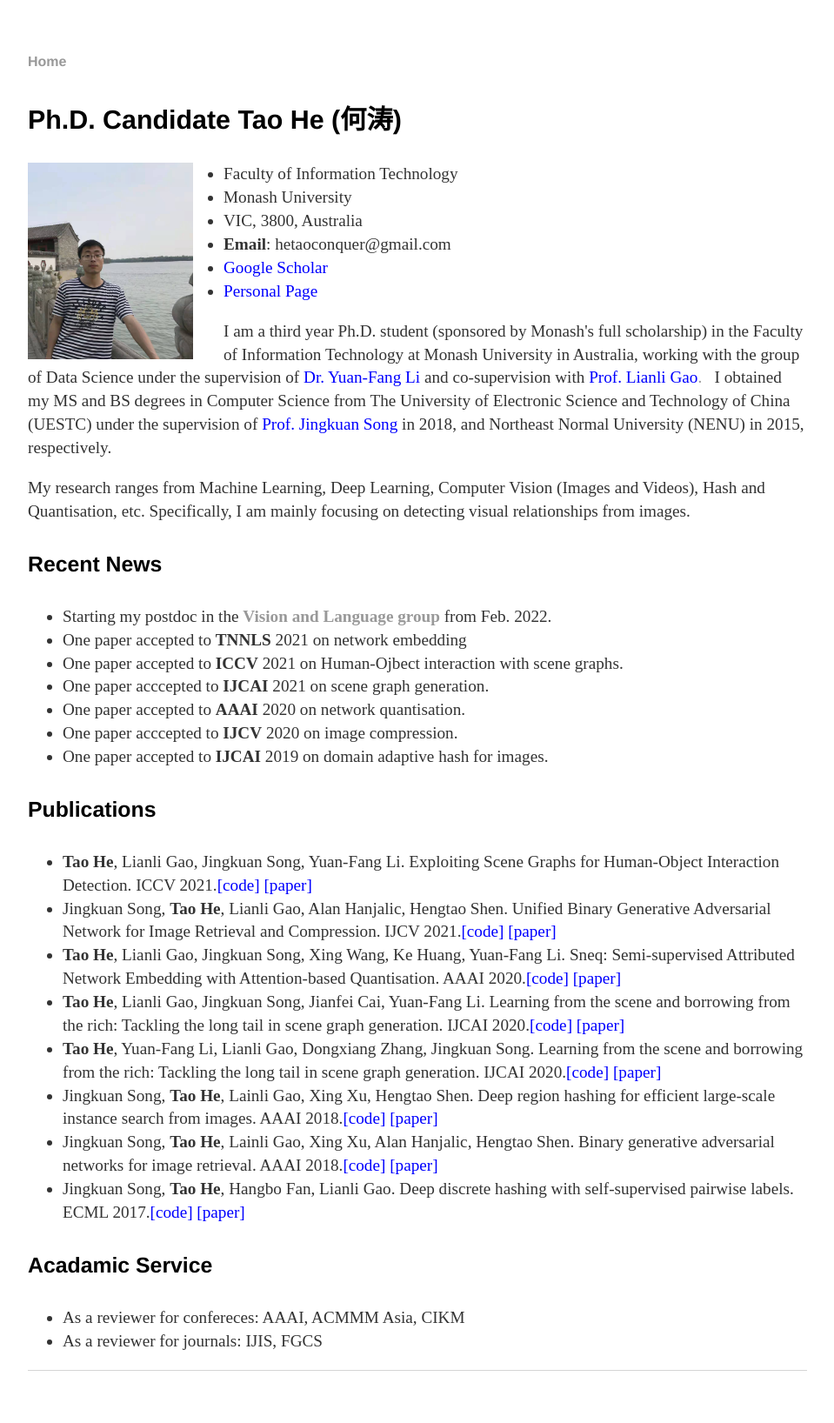
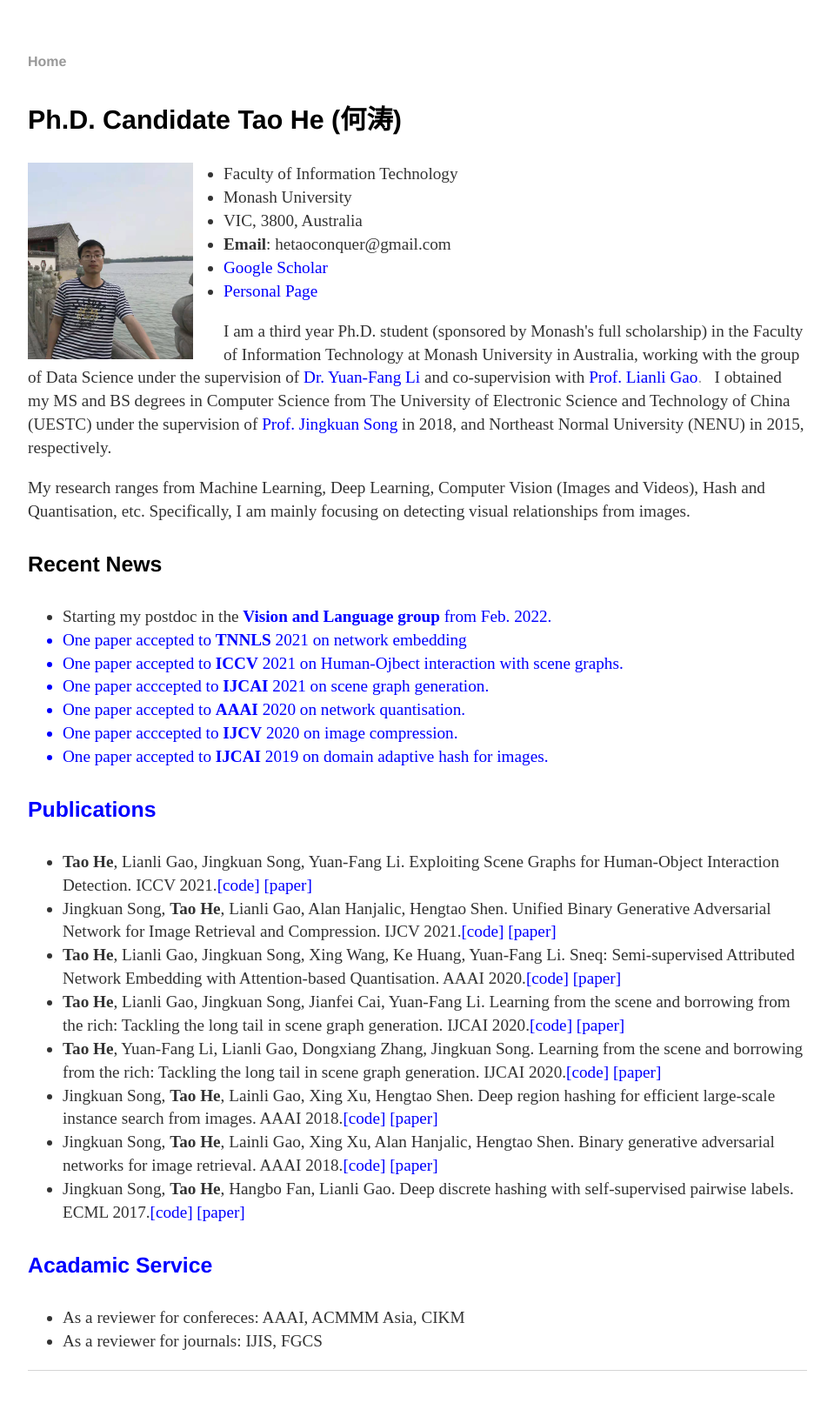
Before and after one commit to ht014/ht014.github.io, a Jekyll site: the page built from index.html, in a window 1280 px wide. Shown: the whole page at 87% size, without its empty margins (160-1119 px from the left). Built offline with Jekyll 4.4.1, drawn with Linux system fonts in a browser that asks for light colours.

Commit message:
Update index.html

```diff
--- a/index.html
+++ b/index.html
@@ -27,7 +27,7 @@ title: Tao He's Homepage
 
 <h4> Recent News</h4>
 <ul>
-	<li>Starting my postdoc in the <a = href="https://www.monash.edu/it/dsai/vision-language"><strong> Vision and Language group </strong></a> from Feb. 2022.</li>
+	<li>Starting my postdoc in the <a = href="https://www.monash.edu/it/dsai/vision-language"><strong> <font color="#0000ff">Vision and Language group <font></strong></a> from Feb. 2022.</li>
 	<li>One paper accepted to <strong>TNNLS</strong> 2021 on network embedding</li>
 	<li>One paper accepted to <strong>ICCV</strong> 2021 on Human-Ojbect interaction with scene graphs.</li>
 	<li>One paper acccepted to <strong>IJCAI</strong> 2021 on scene graph generation.</li>
```
